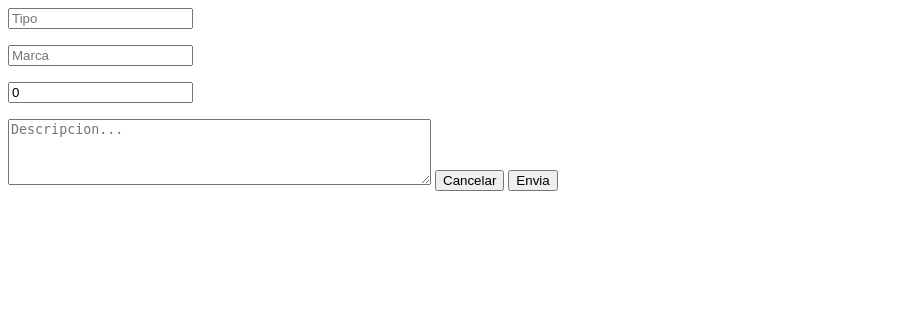
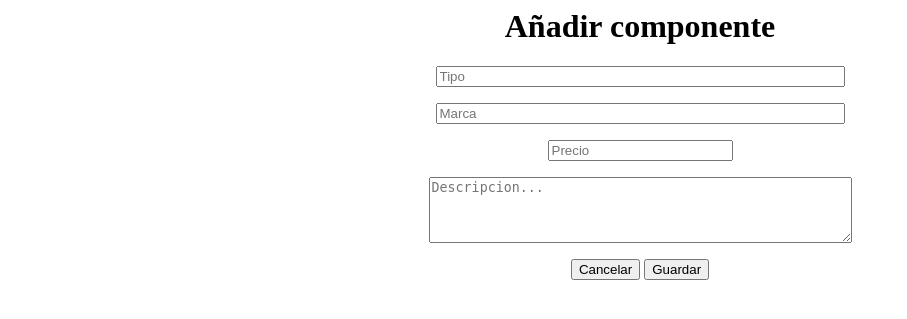
Before and after one commit to ninofdz/dwes, a PHP site: page /ejercicios1/altas.php in a window 1280 px wide. Shown: the top 319 px of the page, without its empty margins (0-907 px from the left). Run offline with PHP 8.4, Linux system fonts and the light colour scheme.

Commit message:
14/11/17 v2

```diff
--- a/ejercicios1/practica3/altas.php
+++ b/ejercicios1/practica3/altas.php
@@ -3,14 +3,17 @@
 include("abrir_conexion.php");
 include("controlador.php");
 
+echo "<center>";
+echo "<h1>Añadir componente</h1>";
 echo "<form action=\"altas.php\" method=\"post\">";
-    echo " <p></b><input name=\"type\" type=\"text\" placeholder=\"Tipo\"></p>";
-    echo " <p> </b><input  name=\"model\" type=\"text\" placeholder=\"Marca\"></p>";
-    echo " <p></b><input  name=\"price\" type=\"number\" value=\"0\" placeholder=\"Precio\"></p>";
-    echo " <textarea   rows=\"4\" cols=\"50\" name=\"description\" placeholder=\"Descripcion...\"></textarea>";
+    echo " <p></b><input name=\"type\" type=\"text\" placeholder=\"Tipo\" size=\"48\"></p>";
+    echo " <p> </b><input  name=\"model\" type=\"text\" placeholder=\"Marca\" size=\"48\"></p>";
+    echo " <p></b><input  name=\"price\" type=\"number\"  placeholder=\"Precio\" size=\"10\"></p>";
+    echo " <p><textarea   rows=\"4\" cols=\"50\" name=\"description\" placeholder=\"Descripcion...\"></textarea></p>";
     echo " <a  href=\"http://localhost/ejercicios1/practica3\"><button type=\"button\">Cancelar</button></a>";
-    echo " <input type=\"submit\" name=\"submit\" value=\"Envia\">";
+    echo " <input type=\"submit\" name=\"submit\" value=\"Guardar\">";
 echo "</form>";
+echo "</center>";
 
     if(isset($_POST['submit'])){
     $type = $_POST["type"];
@@ -23,7 +26,10 @@ echo "</form>";
       add_component($conn, $type, $model, $price, $description);
 
     }else {
+      echo "<center>";
       echo "valores incorrectos";
+      echo "</center>";
+
     }
 
   }
--- a/ejercicios1/practica3/controlador.php
+++ b/ejercicios1/practica3/controlador.php
@@ -1,16 +1,4 @@
 <?php
-
-
-// check connection
-
-// if ($conn->connect_error) {
-  // die("Connection failed: " . $conn->connect_error);
-// }
-// else {
-//    echo "Connected successfully";
-// }
-
-// consults
 
 $tabla_db1 = "components";
 
@@ -24,7 +12,9 @@ function consult($conn){
   if ($result->num_rows > 0) {
       // output data of each row
       $showComponents = "
-      <table>
+    <center>
+    <h1>Componentes</h1>
+      <table border = \"1\" width = \"600\" height = \"150\">
         <tr>
           <th>Tipo</th>
           <th>Modelo</th>
@@ -44,9 +34,9 @@ function consult($conn){
         ";
       }
 
-      $showComponents.= "</table>";
+      $showComponents.= "</table></center>";
       echo $showComponents;
-      echo "<a  href=\"http://127.0.0.1/dwes/ejercicios1/practica3/altas.php\"><button type=\"button\">Agregar</button></a>";
+      echo "<br><center><a  href=\"http://127.0.0.1/dwes/ejercicios1/practica3/altas.php\"><button type=\"button\">Agregar</button></a></center>";
 
   } else {
       echo "0 results";
@@ -73,7 +63,6 @@ function add_component($conn, $type, $model, $price, $description){
   $sql = "INSERT INTO $tabla_db1 (Type, Model, Price, Description) VALUES ('$type', '$model', $price, '$description')";
 
   if ($conn->query($sql) === TRUE) {
-      echo "Nou registre creat";
       header('location: index.php');
 
   } else {
```
